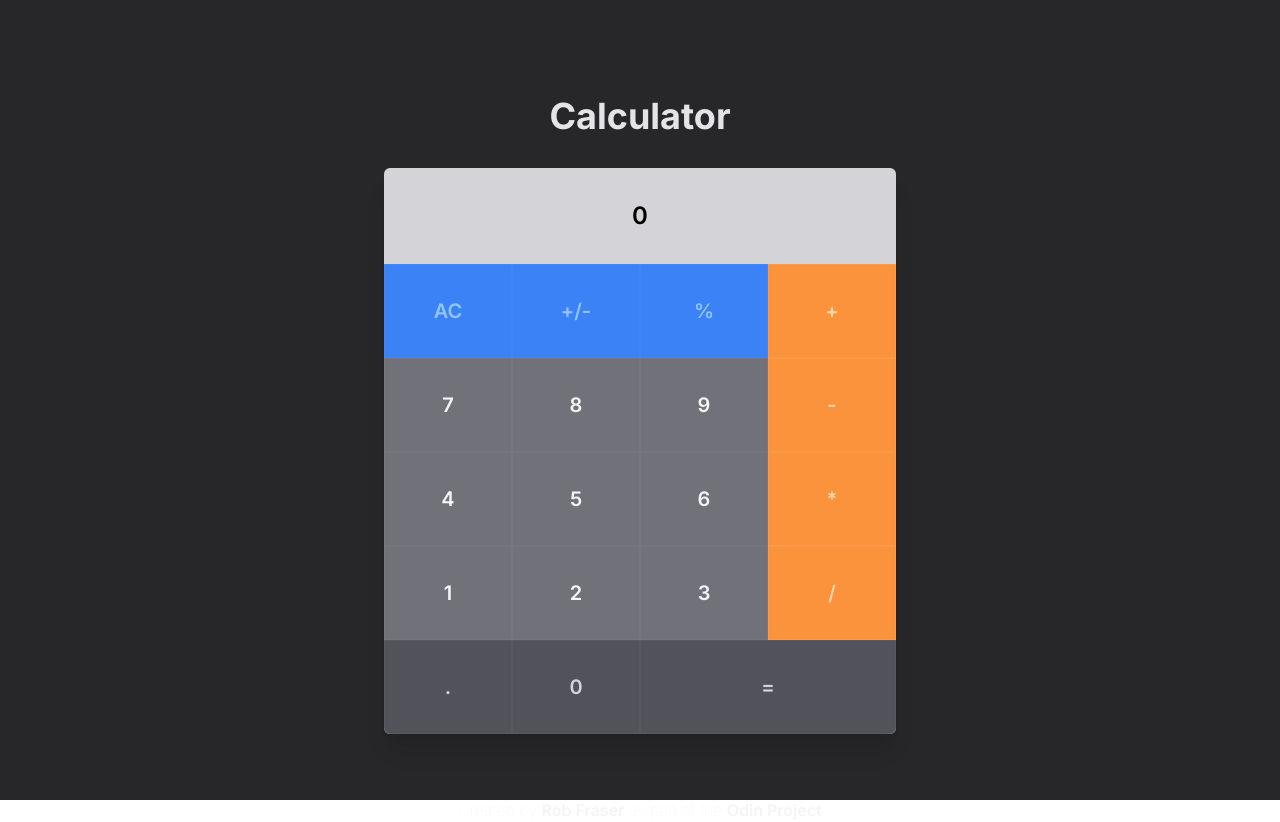
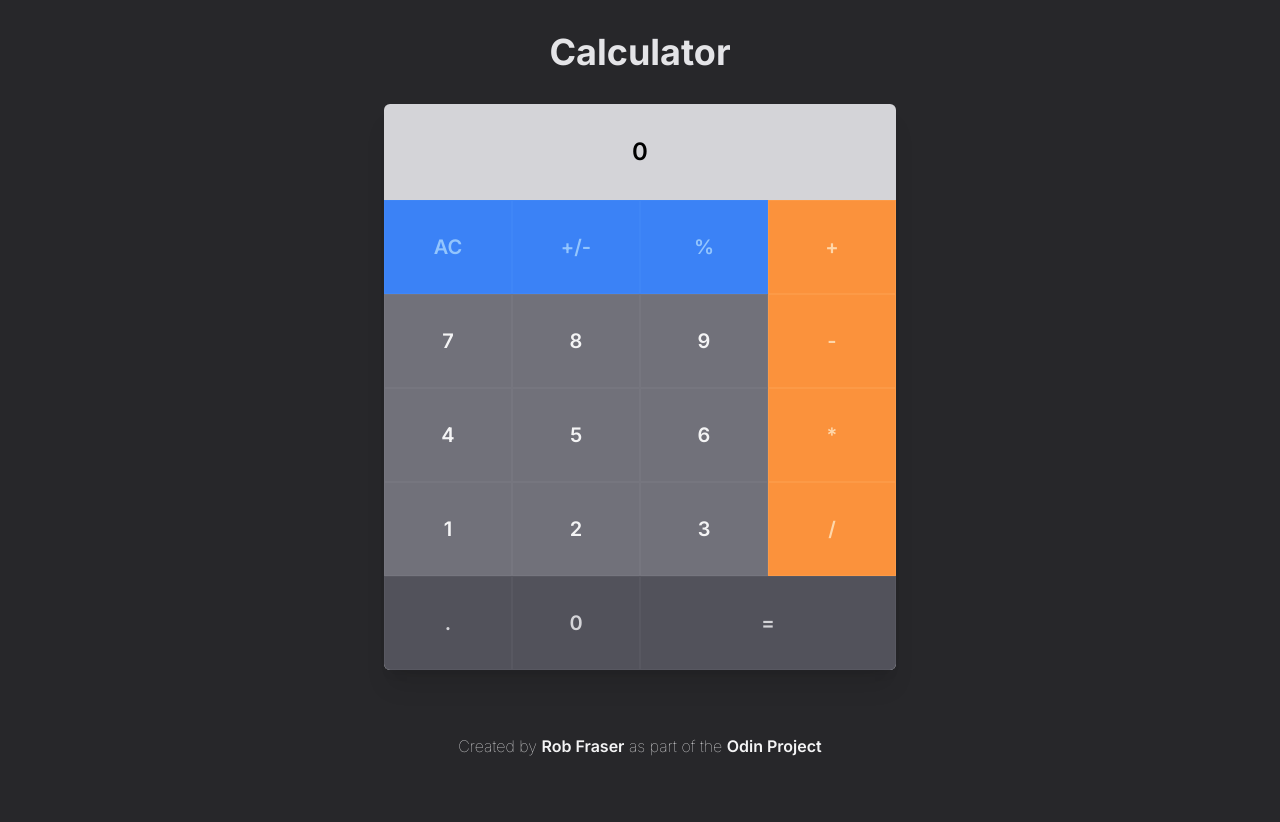
Before and after one commit to RobFraserCodes/odin-calculator, a Next.js app: page / in a window 1280 px wide. After the commit the page ends 800 px from the top, so only its background shows below. Built offline with nearby package versions, Linux system fonts and the light colour scheme.

Commit message:
corrected padding and colours
issue with smaller screens not appearing as nice

```diff
--- a/app/layout.tsx
+++ b/app/layout.tsx
@@ -15,7 +15,7 @@ export default function RootLayout({
   children: React.ReactNode
 }) {
   return (
-    <html lang="en">
+    <html lang="en" className='bg-zinc-800'>
       <body className={inter.className}>{children}</body>
     </html>
   )
--- a/app/page.tsx
+++ b/app/page.tsx
@@ -71,7 +71,7 @@ export default function Home() {
   }
 
   return (
-    <main className='bg-zinc-800 h-screen py-16'>
+    <main className='bg-zinc-800 h-screen'>
       <div>
         <h1 className='text-4xl text-center font-bold py-8 text-zinc-200'>Calculator</h1>
       </div>
@@ -111,7 +111,7 @@ export default function Home() {
           <div className="btn-equals col-span-6 rounded-br-md" onClick={() => handleEquals}>{equals}</div>
         </div>
       </div>
-      <footer className='text-center font-thin mt-16 text-zinc-100'>
+      <footer className='text-center font-thin pt-16 text-zinc-100'>
         <p>Created by <a href="www.robfraser.dev"><span className='font-semibold'>Rob Fraser</span> </a>
         as part of the <a href="https://www.theodinproject.com/paths/full-stack-javascript/courses/javascript/lessons/rock-paper-scissors"><span className='font-semibold'>Odin Project</span></a>
         </p>
```
